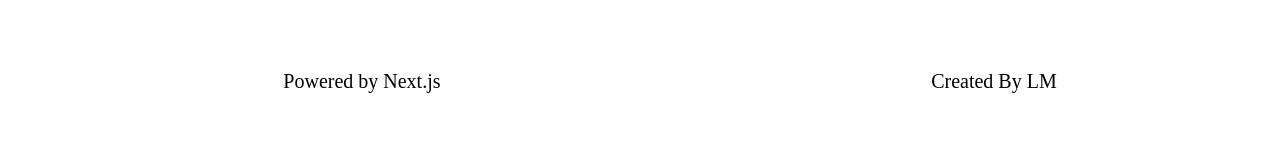
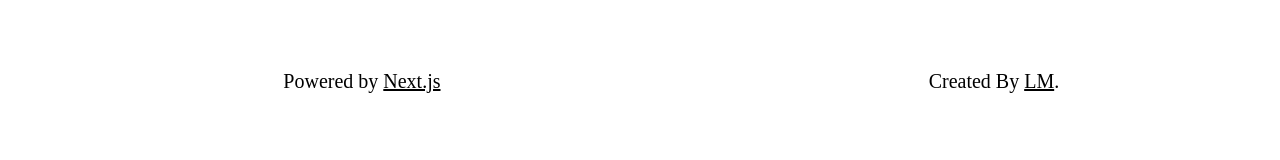
Before and after one commit to marionlouis1/interest-calculator, a Next.js app: page / in a window 1280 px wide. Shown: the part 1138-1298 px from the top of the page. Built offline with nearby package versions, Linux system fonts and the light colour scheme.

Commit message:
<u> links in footer

```diff
--- a/components/footer.js
+++ b/components/footer.js
@@ -5,10 +5,10 @@ const Footer = () => {
       <div className="container">
         <div className="footer-div">
         <p className="footer-content">
-          Powered by Next.js
+          Powered by <u>Next.js</u>
         </p>
         <p className="footer-content">
-          Created By LM
+          Created By <u>LM</u>.
         </p>
         </div>
       </div>
```
Also changed, not shown: components/gifEmbed.js (deleted, +0 -15 lines).
